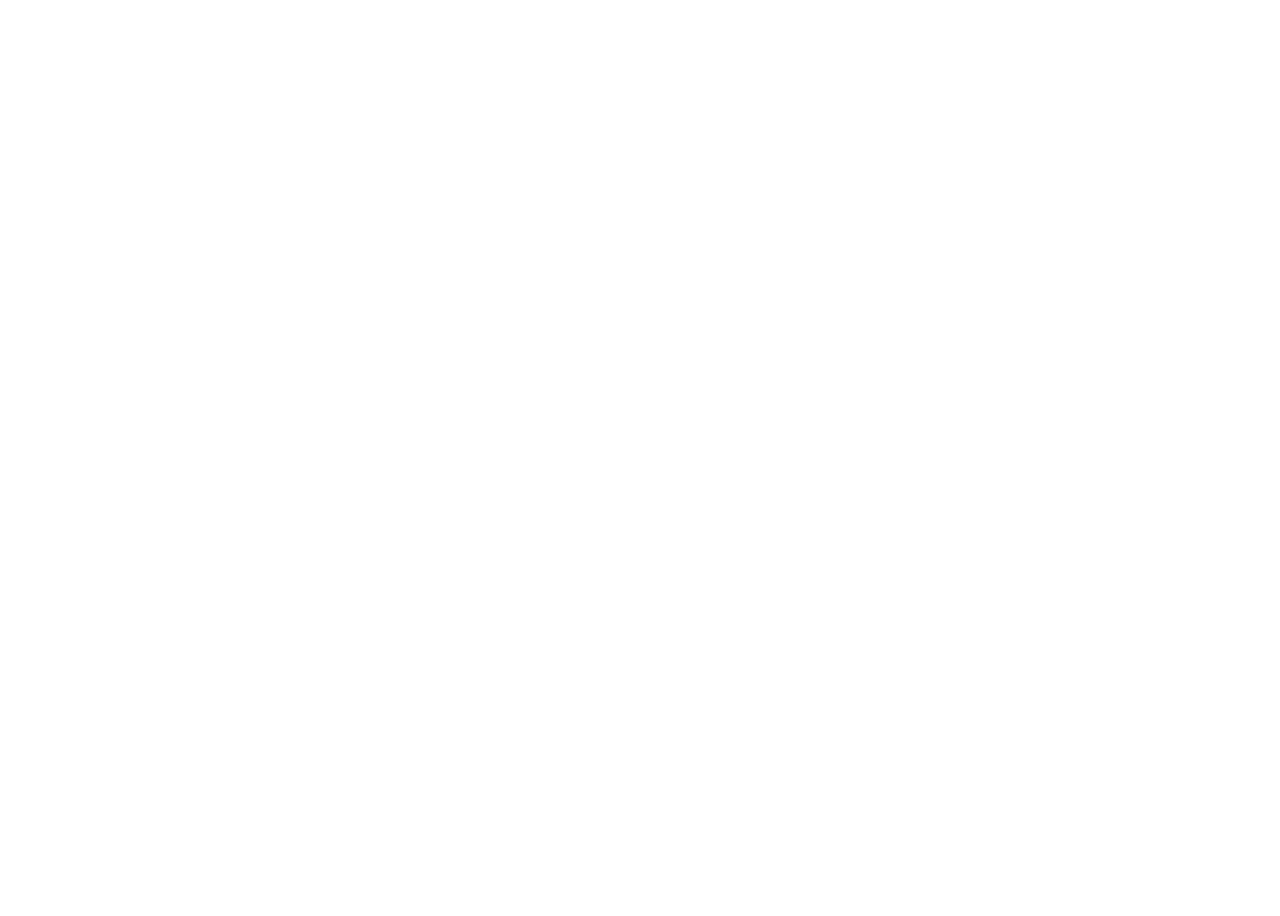
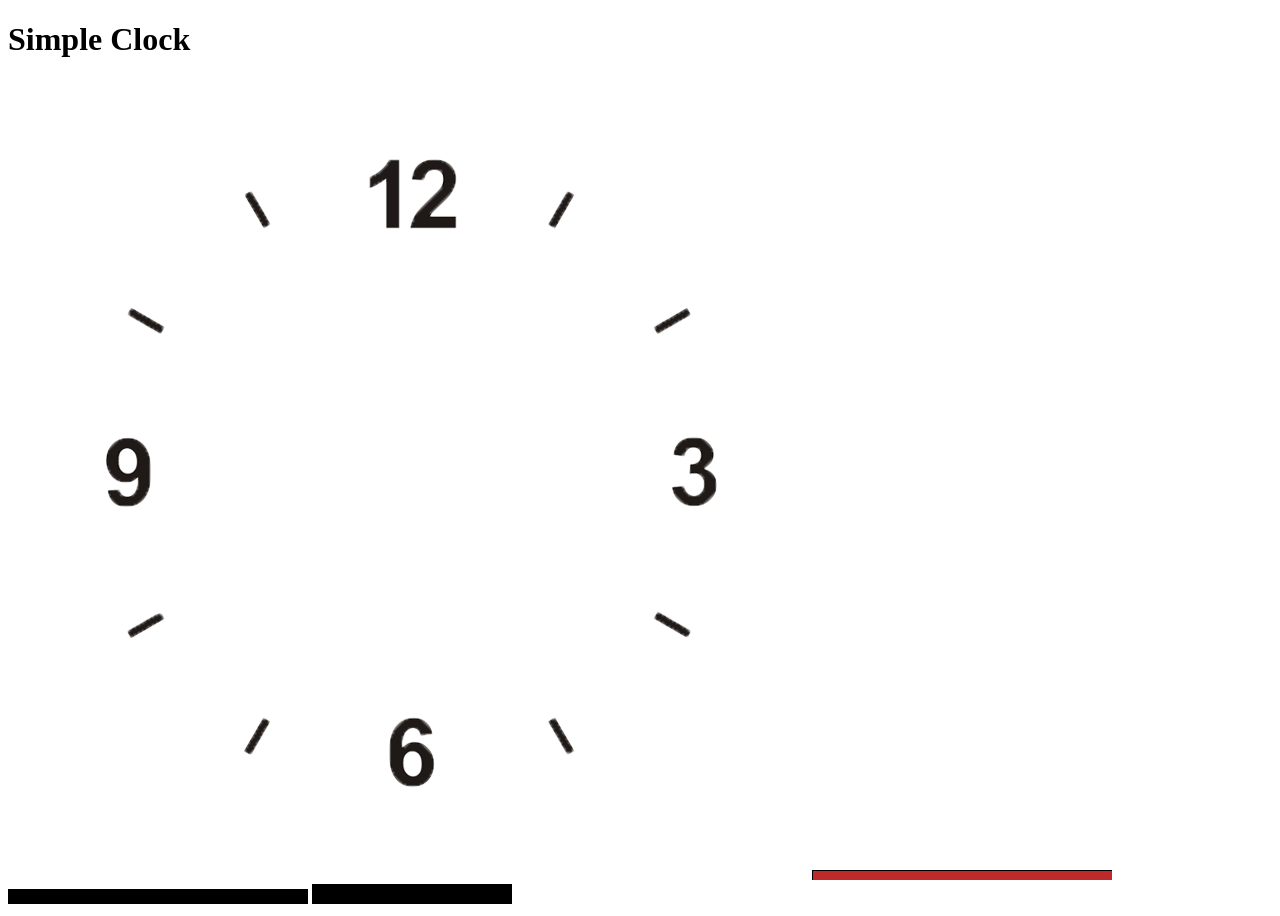
Before and after one commit to betterthan-yesterday/simple-clock, a plain HTML site: page src/index.html in a window 1280 px wide. Before the commit the page ends 800 px from the top, so only its background shows below. Drawn offline with Linux system fonts and the light colour scheme.

Commit message:
Done html
Imported all of the necessary elements. TODO work on layout css.

```diff
--- a/src/index.html
+++ b/src/index.html
@@ -8,6 +8,13 @@
         <link rel="stylesheet" href="style.css">
     </head>
     <body>
+        <h1>Simple Clock</h1>
+        <div class="main">
+            <img src="../images/clock-face.png">
+            <img src="../images/sec-hand.png">
+            <img src="../images/min-hand.png">
+            <img src="../images/hour-hand.png">
+        </div>
 
         <script src="script.js" defer></script>
     </body>
```
Also changed, not shown: images/clock-face.png (added), images/hour-hand.png (added), images/min-hand.png (added), images/sec-hand.png (added).
